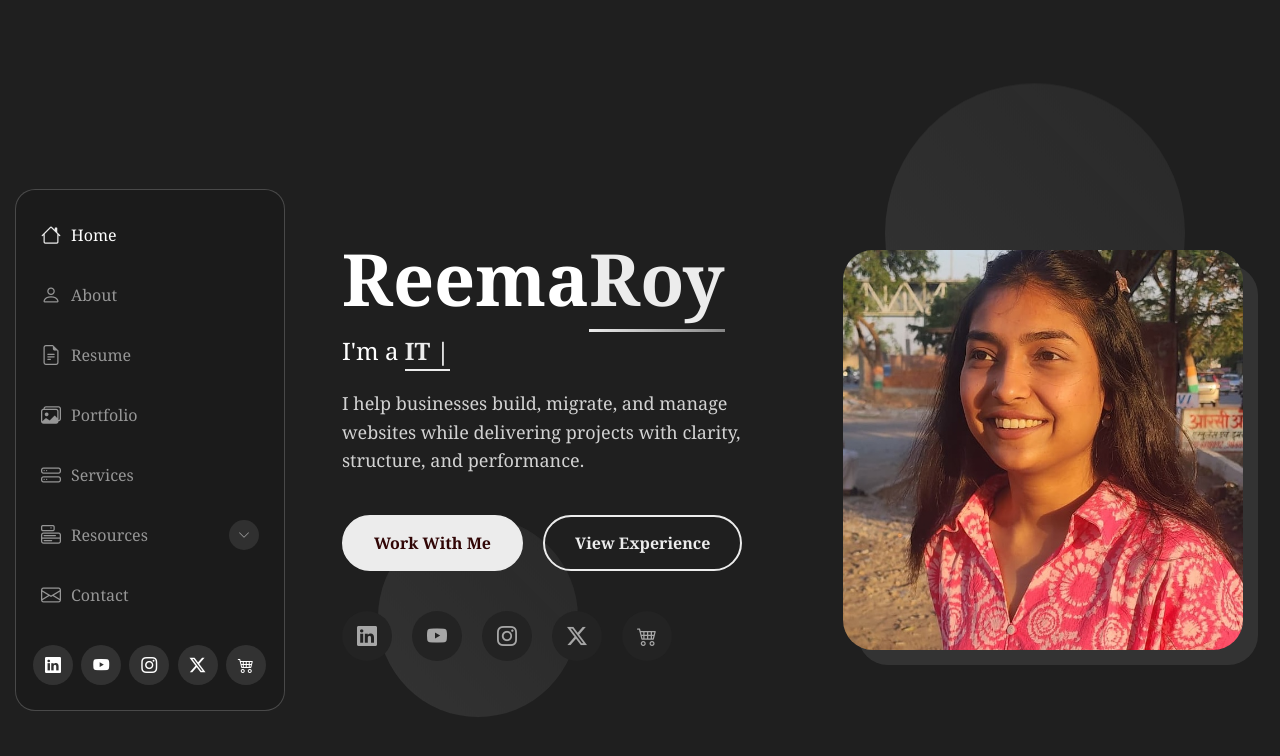
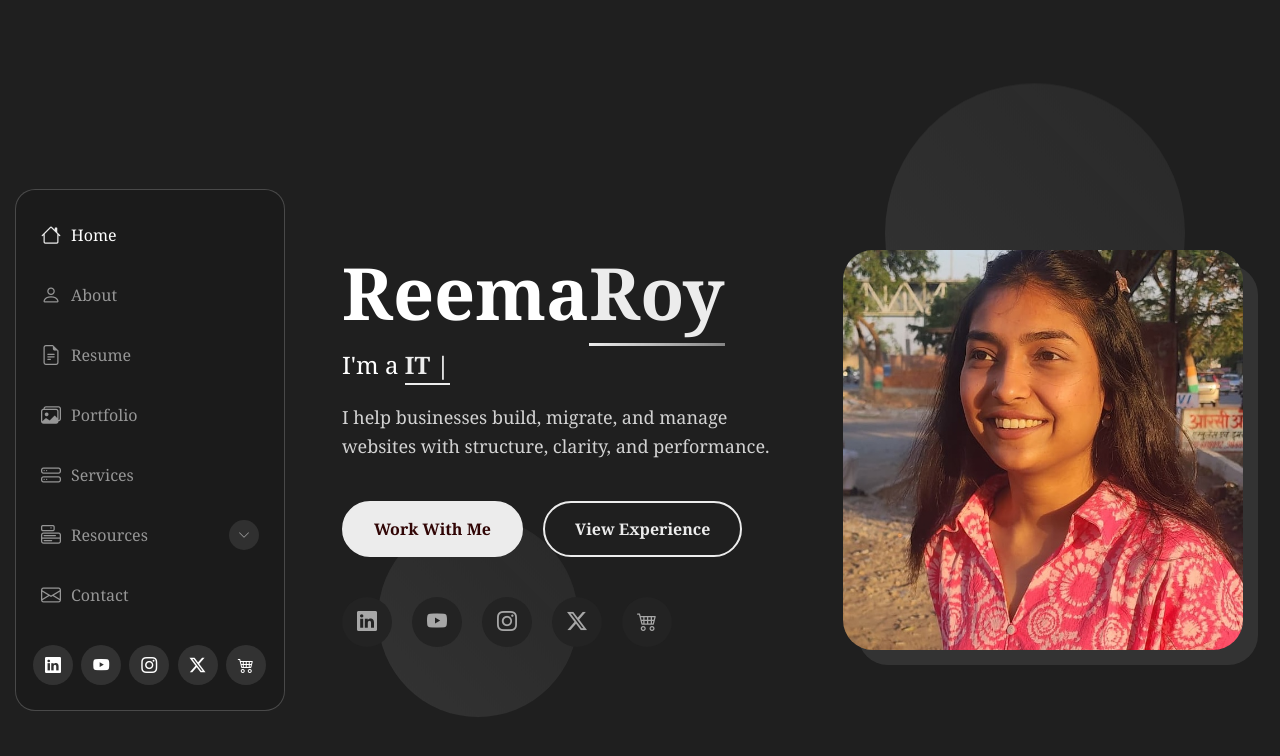
Before and after one commit to iamreemaroy/Reema-Roy, a Jekyll site: the page index.html, which Jekyll copies as it is, in a window 1280 px wide and 900 px high. Shown: the top 756 px of the window. Built offline with Jekyll 4.4.1, drawn with Linux system fonts in a browser that asks for light colours.

Commit message:
Update index.html

```diff
--- a/index.html
+++ b/index.html
@@ -140,7 +140,7 @@
               <div class="hero-text">
                 <h1>Reema<span class="accent-text">Roy</span></h1>
                 <p class="lead">I'm a <span class="typed" data-typed-items="Technical Project Manager, IT Consultant, Website Developer, Digital Creator"></span></p>
-                <p class="description">I help businesses build, migrate, and manage websites while delivering projects with clarity, structure, and performance.</p>
+                <p class="description">I help businesses build, migrate, and manage websites with structure, clarity, and performance.</p>
 
 
                 <div class="hero-actions">
```
